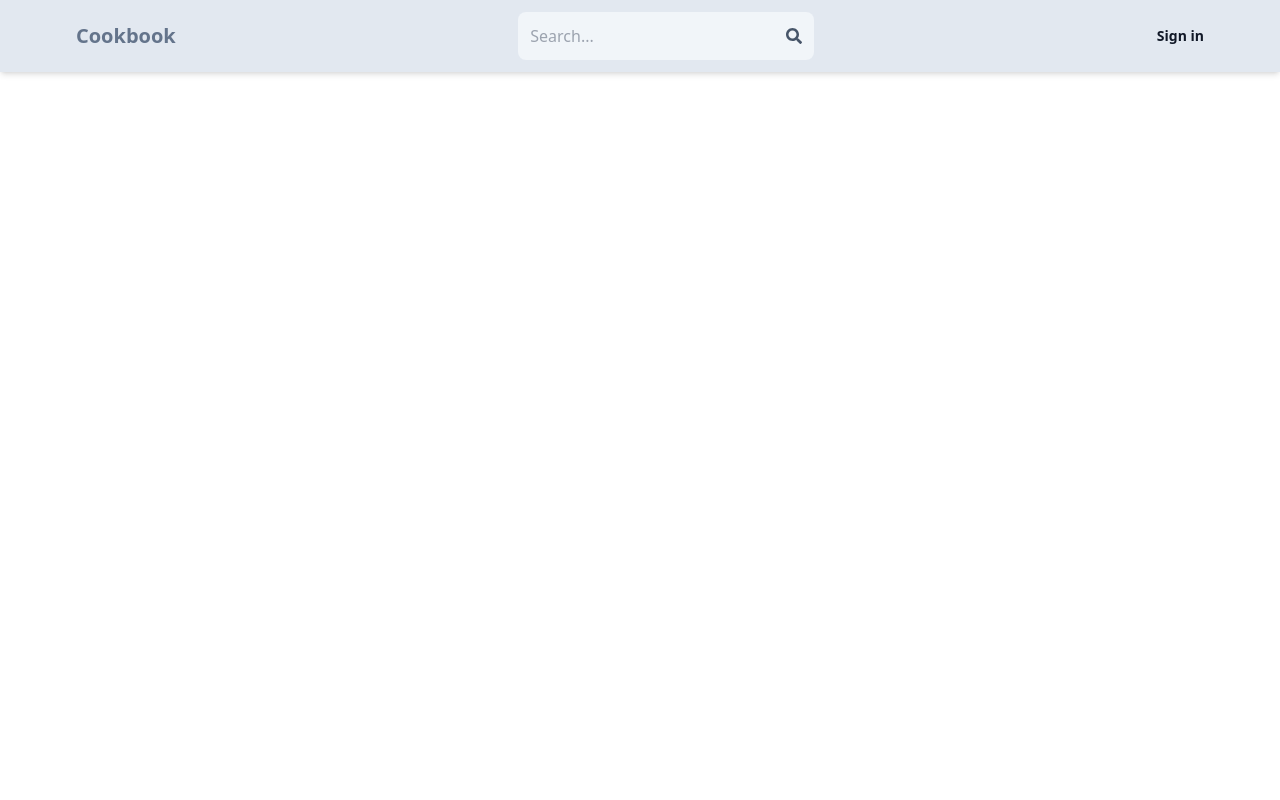
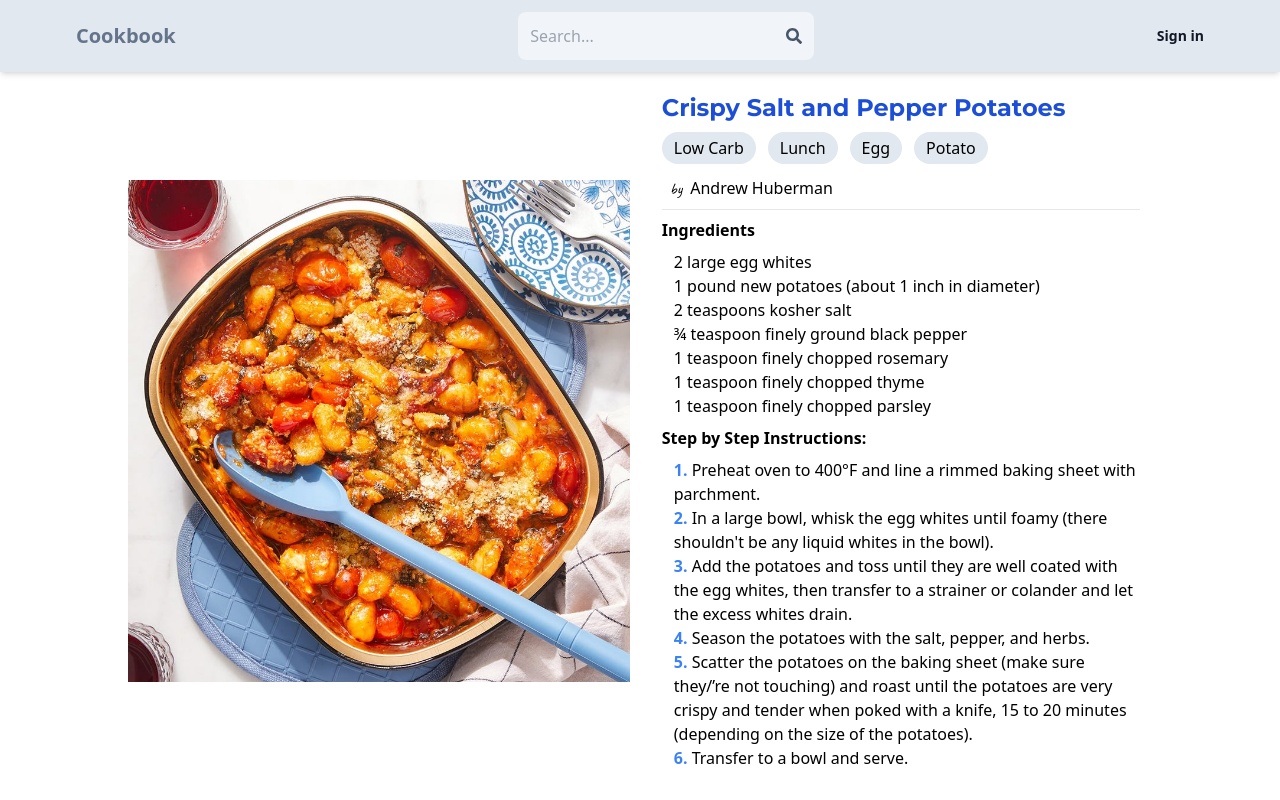
Before and after one commit to lz170212/Cookbook, a React (Vite) app in the folder client/: page /recipe/0001 in a window 1280 px wide. Before the commit this address had no page. Built offline with nearby package versions, Linux system fonts and the light colour scheme.

Commit message:
basic layout of home page and recipe page done

```diff
--- a/client/src/App.jsx
+++ b/client/src/App.jsx
@@ -4,6 +4,7 @@ import SignIn from './pages/SignIn';
 import SignUp from './pages/SignUp';
 import Profile from './pages/Profile';
 import Header from './components/Header';
+import RecipePage from './pages/Recipe';
 
 export default function App() {
   return (
@@ -11,6 +12,7 @@ export default function App() {
     <Header></Header>
       <Routes>
         <Route path='/' element={<Home/>}/>
+        <Route path='/recipe/:id' element={<RecipePage />} />
         <Route path='/sign-in' element={<SignIn/>}/>
         <Route path='/sign-up' element={<SignUp/>}/>
         <Route path='/profile' element={<Profile/>}/>
--- a/client/src/components/RecipeCard.jsx
+++ b/client/src/components/RecipeCard.jsx
@@ -11,8 +11,11 @@ import { Link } from 'react-router-dom';
 const imgs = [sampleImg1, sampleImg2, sampleImg3, sampleImg4, sampleImg5, sampleImg6, sampleImg7 ]
 
 const RecipeCard = ({ name, ingredients, cookTime = 30, index }) => {
+
+    let id = "0001"
+
     return (
-        <Link to={'/'}>
+        <Link to={`/recipe/${id}`}>
             <div className="border-2 w-[350px] h-[350px] rounded-md">
                 <div className='h-[60%] w-full flex items-center justify-center'>
                     <img src={imgs[index % 7]} className='h-full w-full'/>
@@ -23,7 +26,6 @@ const RecipeCard = ({ name, ingredients, cookTime = 30, index }) => {
                     <p className='line-clamp-2 px-3 mb-1'><span className='font-bold'>Ingredients:</span> {ingredients}</p>
                     <p className='px-3'><FaClock className='inline-block'/> {cookTime}min</p>
                 </div>
-
             </div>
         </Link>
     )
--- /dev/null
+++ b/client/src/pages/Recipe.jsx
@@ -0,0 +1,75 @@
+import { useParams } from "react-router-dom";
+import sampleImg from "../img/sample1.jpeg"
+
+let recipe = {
+    name: 'Crispy Salt and Pepper Potatoes',
+    ingredients: ['2 large egg whites', '1 pound new potatoes (about 1 inch in diameter)', '2 teaspoons kosher salt', '¾ teaspoon finely ground black pepper', '1 teaspoon finely chopped rosemary', '1 teaspoon finely chopped thyme', '1 teaspoon finely chopped parsley'],
+    instructions: [
+      'Preheat oven to 400°F and line a rimmed baking sheet with parchment.',
+      'In a large bowl, whisk the egg whites until foamy (there shouldn\'t be any liquid whites in the bowl).',
+      'Add the potatoes and toss until they are well coated with the egg whites, then transfer to a strainer or colander and let the excess whites drain.',
+      'Season the potatoes with the salt, pepper, and herbs.',
+      'Scatter the potatoes on the baking sheet (make sure they/’re not touching) and roast until the potatoes are very crispy and tender when poked with a knife, 15 to 20 minutes (depending on the size of the potatoes).',
+      'Transfer to a bowl and serve.'
+    ],
+    image: 'crispy-salt-and-pepper-potatoes-dan-kluger',
+    author: 'Andrew Huberman',
+    cookTime: 40,
+    tags: ['low carb', 'lunch', 'egg', 'potato']
+}
+
+const RecipePage = () => {
+
+    let { id } = useParams;
+    let { name, ingredients, instructions, author, tags } = recipe;
+
+    return (
+        <div className="py-5 px-[5vw] md:px-[7vw] lg:px-[10vw] flex max-md:flex-col min-h-[calc(100vh-100px)] gap-5">
+
+            <div className=" min-h-[80%] w-[50%] flex items-center">
+                <img src={sampleImg} />
+            </div>
+
+            <div className="w-[50%] px-3 max-md:mt-6">
+                <div>
+                    <h1 className="font-montserrat text-2xl text-blue-700 font-bold line-clamp-2">{name}</h1>
+                    <p className="w-full flex flex-wrap gap-3 mt-2">
+                        {
+                            tags.map((tag, i) => {
+                                return <p key={i} className="capitalize rounded-full bg-slate-200 px-3 py-1">{tag}</p>
+                            })
+                        }
+                    </p>
+                    <p className="mt-3"><span className="font-caveat px-2">by</span>{author}</p>
+                </div>
+
+                <hr className="border-grey my-2" />
+
+                <div>
+
+                    <p className="font-bold my-2">Ingredients</p>
+                    <ul>
+                        {
+                            ingredients.map((ingredient, i) => {
+                                return <li key={i} className="pl-3">{ingredient}</li>
+                            })
+                        }
+                    </ul>
+
+                    <p className="font-bold my-2">Step by Step Instructions:</p>
+                    <ol>
+                        {
+                            instructions.map((step, i) => {
+                                return <li key={i} className="pl-3"><span className="font-bold text-blue-500">{i+1}.</span> {step}</li>
+                            })
+                        }
+                    </ol>
+
+                </div>
+
+            </div>
+        </div>
+    )
+};
+
+export default RecipePage;
```
